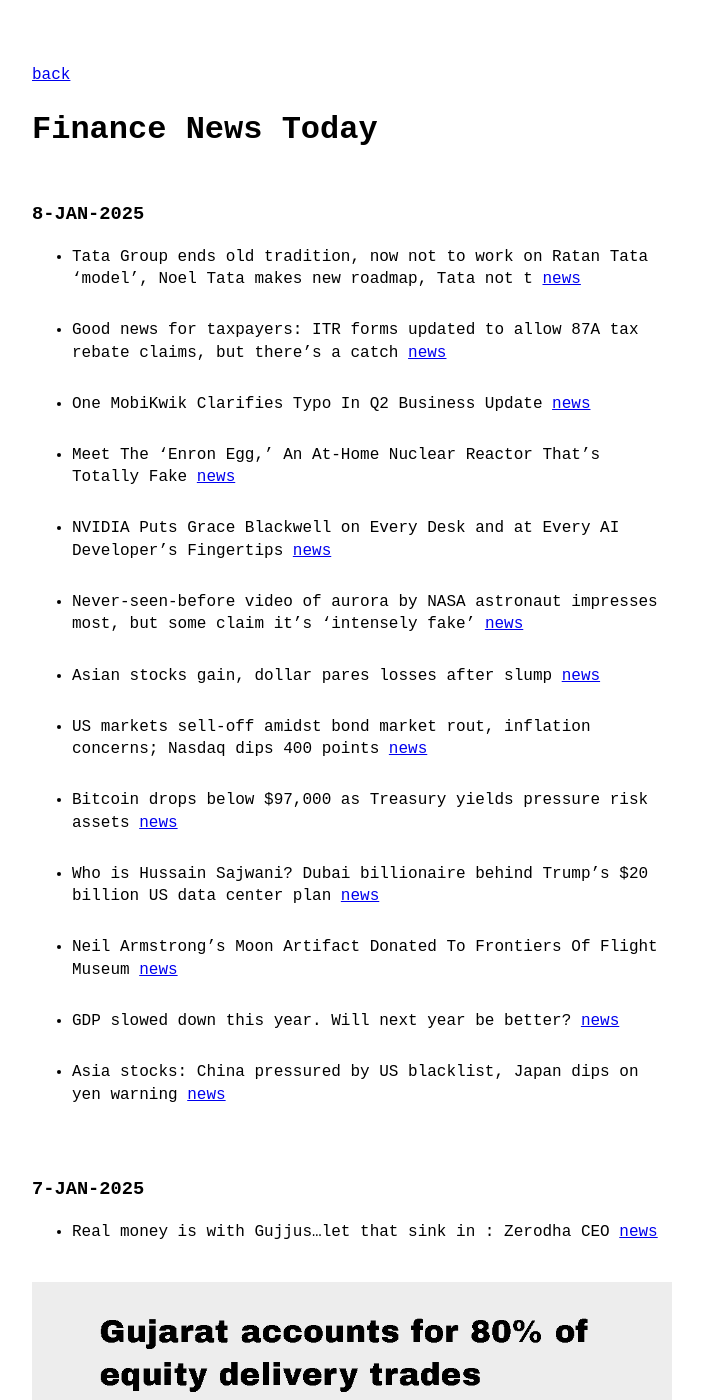
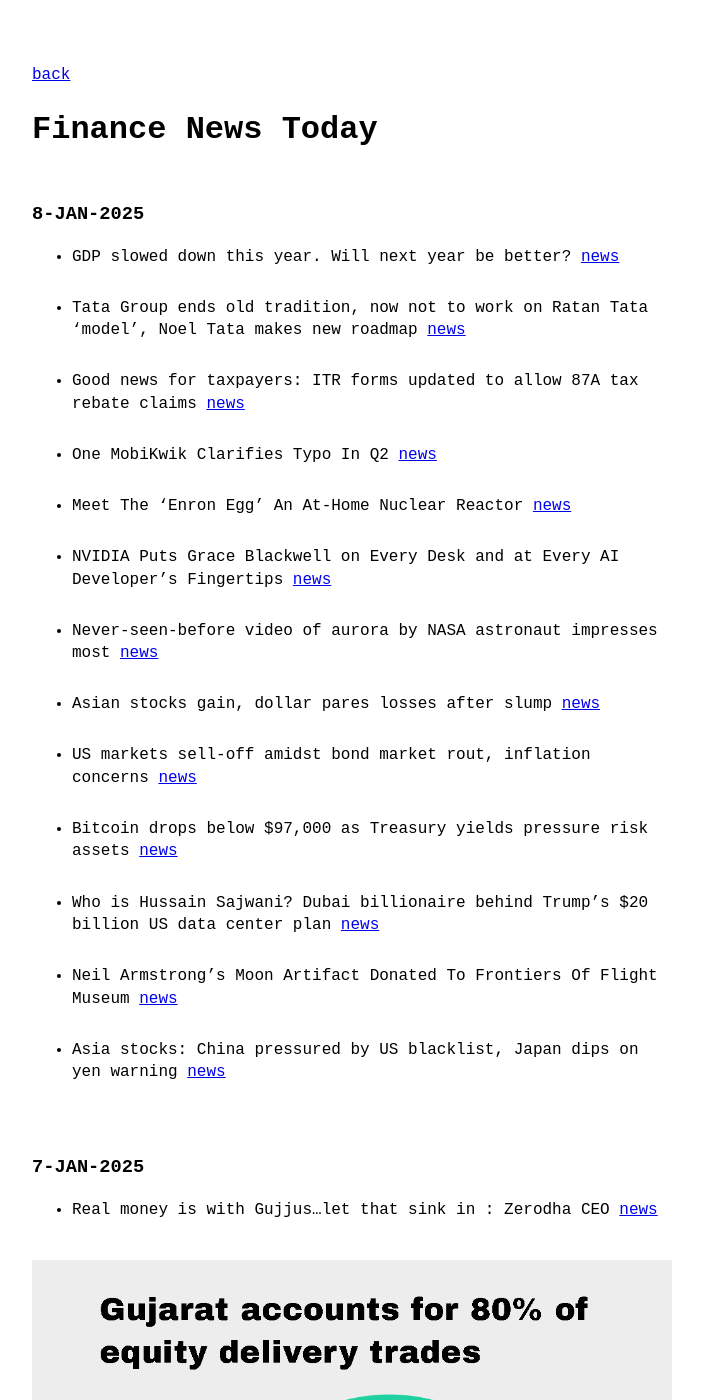
Before and after one commit to VallarasuS/Vallarasu.in, a Jekyll site: the page built from docs/finance.md, in a window 1280 px wide and 1400 px high. Shown: the whole window, without its empty margins (288-991 px from the left). Built offline with Jekyll 4.4.1, drawn with Linux system fonts in a browser that asks for light colours.

Commit message:
Update finance.md

```diff
--- a/docs/finance.md
+++ b/docs/finance.md
@@ -5,18 +5,18 @@
 
 ### 8-JAN-2025
 
-- Tata Group ends old tradition, now not to work on Ratan Tata 'model', Noel Tata makes new roadmap, Tata not t [news](https://www.india.com/business/tata-group-ends-old-tradition-now-not-to-work-on-ratan-tata-model-noel-tata-makes-new-roadmap-tata-not-to-provide-cross-default-clauses-to-lenders-7519174/) <br/><br/>
-- Good news for taxpayers: ITR forms updated to allow 87A tax rebate claims, but there's a catch [news](https://m.economictimes.com/wealth/tax/good-news-for-taxpayers-itr-forms-to-allow-87a-tax-rebate-claims-have-now-been-updated-however-there-is-a-catch/articleshow/117008292.cms) <br/><br/>
-- One MobiKwik Clarifies Typo In Q2 Business Update [news](https://www.ndtvprofit.com/markets/one-mobikwik-clarifies-typo-in-q2-business-update) <br/><br/>
-- Meet The ‘Enron Egg,’ An At-Home Nuclear Reactor That’s Totally Fake [news](https://www.forbes.com/sites/lesliekatz/2025/01/07/meet-the-enron-egg-an-at-home-nuclear-reactor-thats-totally-fake/) <br/><br/>
+- GDP slowed down this year. Will next year be better? [news](https://indianexpress.com/article/opinion/editorials/gdp-slowed-down-this-year-will-next-year-be-better-9765869/) <br/><br/>
+- Tata Group ends old tradition, now not to work on Ratan Tata 'model', Noel Tata makes new roadmap [news](https://www.india.com/business/tata-group-ends-old-tradition-now-not-to-work-on-ratan-tata-model-noel-tata-makes-new-roadmap-tata-not-to-provide-cross-default-clauses-to-lenders-7519174/) <br/><br/>
+- Good news for taxpayers: ITR forms updated to allow 87A tax rebate claims [news](https://m.economictimes.com/wealth/tax/good-news-for-taxpayers-itr-forms-to-allow-87a-tax-rebate-claims-have-now-been-updated-however-there-is-a-catch/articleshow/117008292.cms) <br/><br/>
+- One MobiKwik Clarifies Typo In Q2 [news](https://www.ndtvprofit.com/markets/one-mobikwik-clarifies-typo-in-q2-business-update) <br/><br/>
+- Meet The ‘Enron Egg’ An At-Home Nuclear Reactor [news](https://www.forbes.com/sites/lesliekatz/2025/01/07/meet-the-enron-egg-an-at-home-nuclear-reactor-thats-totally-fake/) <br/><br/>
 - NVIDIA Puts Grace Blackwell on Every Desk and at Every AI Developer’s Fingertips [news](https://nvidianews.nvidia.com/news/nvidia-puts-grace-blackwell-on-every-desk-and-at-every-ai-developers-fingertips) <br/><br/>
-- Never-seen-before video of aurora by NASA astronaut impresses most, but some claim it’s ‘intensely fake’ [news](https://www.hindustantimes.com/trending/neverseenbefore-video-of-aurora-by-nasa-astronaut-impresses-most-but-some-claim-it-s-intensely-fake-101736298550605.html) <br/><br/>
+- Never-seen-before video of aurora by NASA astronaut impresses most [news](https://www.hindustantimes.com/trending/neverseenbefore-video-of-aurora-by-nasa-astronaut-impresses-most-but-some-claim-it-s-intensely-fake-101736298550605.html) <br/><br/>
 - Asian stocks gain, dollar pares losses after slump [news](https://www.moneycontrol.com/news/business/markets/asian-stocks-gain-dollar-pares-losses-after-slump-12904616.html) <br/><br/>
-- US markets sell-off amidst bond market rout, inflation concerns; Nasdaq dips 400 points [news](https://www.cnbctv18.com/market/us-markets-sell-off-amidst-bond-market-rout-inflation-concerns-nasdaq-dips-400-points-19536231.htm) <br/><br/>
+- US markets sell-off amidst bond market rout, inflation concerns [news](https://www.cnbctv18.com/market/us-markets-sell-off-amidst-bond-market-rout-inflation-concerns-nasdaq-dips-400-points-19536231.htm) <br/><br/>
 - Bitcoin drops below $97,000 as Treasury yields pressure risk assets [news](https://www.cnbc.com/2025/01/07/crypto-market-today.html) <br/><br/>
 - Who is Hussain Sajwani? Dubai billionaire behind Trump's $20 billion US data center plan [news](https://timesofindia.indiatimes.com/world/us/who-is-hussain-sajwani-dubai-billionaire-behind-trumps-20-billion-us-data-center-plan/articleshow/117027946.cms) <br/><br/>
 - Neil Armstrong’s Moon Artifact Donated To Frontiers Of Flight Museum [news](https://www.localprofile.com/arts-culture/neil-armstrongs-moon-artifact-donated-to-frontiers-of-flight-museum-10043015) <br/><br/>
-- GDP slowed down this year. Will next year be better? [news](https://indianexpress.com/article/opinion/editorials/gdp-slowed-down-this-year-will-next-year-be-better-9765869/) <br/><br/>
 - Asia stocks: China pressured by US blacklist, Japan dips on yen warning [news](https://in.investing.com/news/stock-market-news/asia-stocks-china-pressured-by-us-blacklist-japan-dips-on-yen-warning-4602657) <br/><br/>
 
 ### 7-JAN-2025
```
